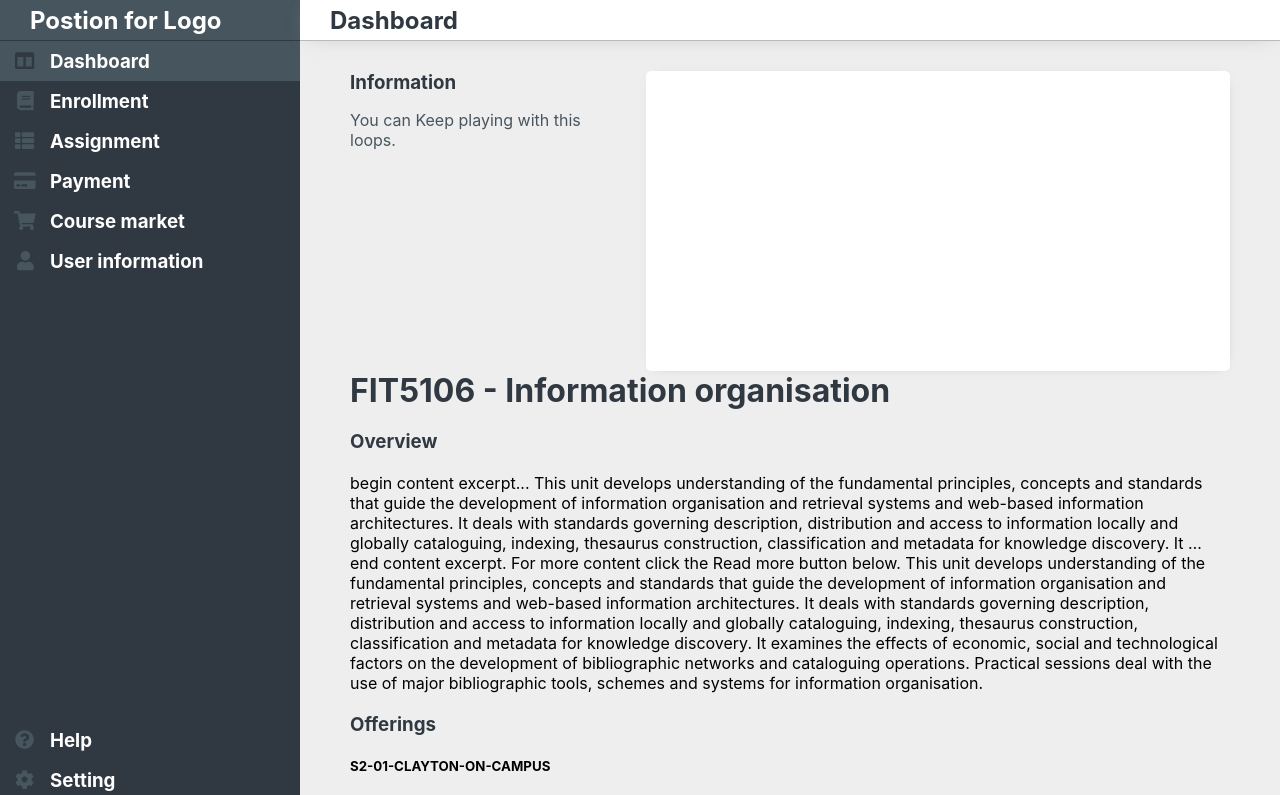
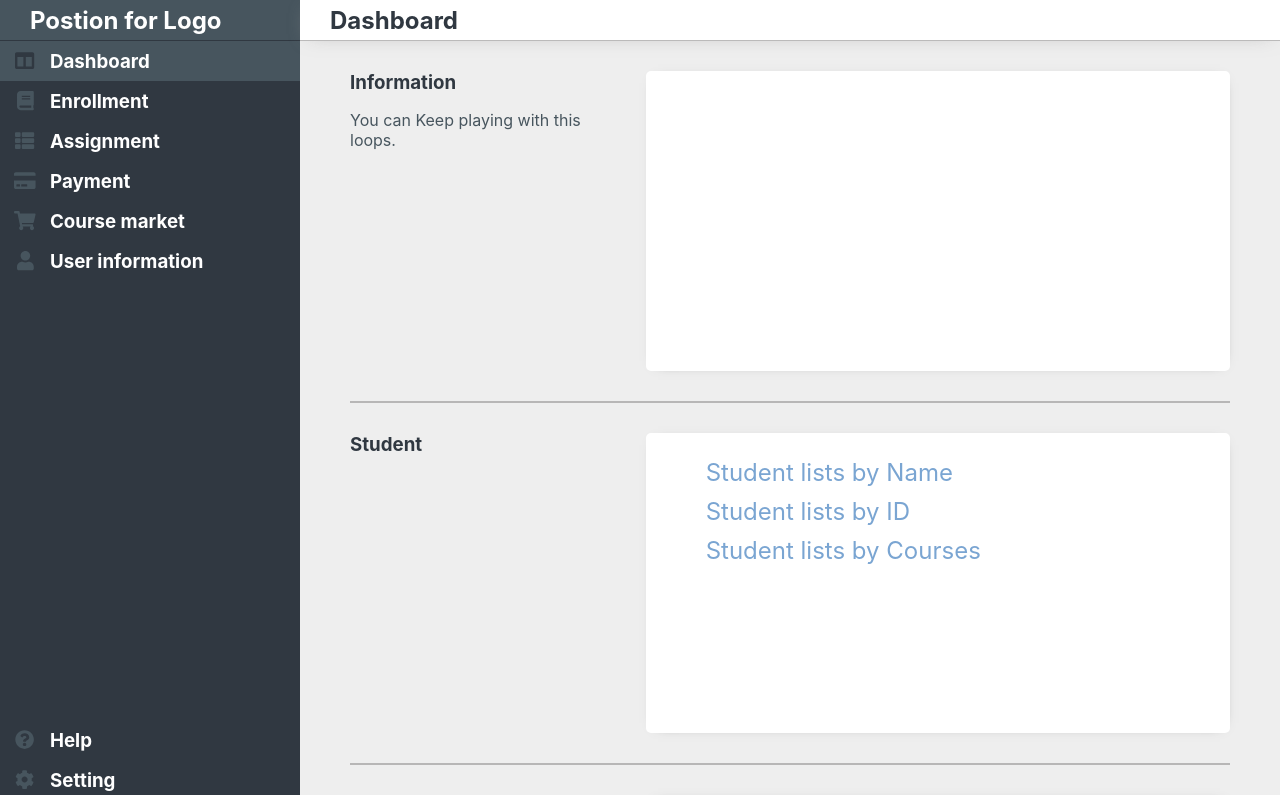
Before and after one commit to rmr101/campus-frontend, a React (Create React App) app: page / in a window 1280 px wide. Shown: the top 795 px of the page. Built offline with nearby package versions, Linux system fonts and the light colour scheme.

Commit message:
changes made

```diff
--- a/src/App.js
+++ b/src/App.js
@@ -3,7 +3,21 @@
 import Nav from './components/Nav';
 import Main from "./components/Main";
 
-const App= () => {
+class App extends React.Component {
+  constructor(props){
+    super(props);
+    this.state = {
+      current:"Dashboard",
+      role:"student",
+    }
+    this.handleClick = this.handleClick.bind(this);
+  }
+
+  handleClick(){
+
+  }
+
+  render(){
     return (
       <div className={styles.wrapper}>
         <div className={styles.nav}>
@@ -15,5 +29,6 @@
       </div>
     );
 }
+}
 
 export default App;
--- a/src/components/Main/components/Content/Content.jsx
+++ b/src/components/Main/components/Content/Content.jsx
@@ -9,7 +9,7 @@
     //暫時用這展示 CourseDetail，之後可以再整合進框架裡
     <div className={styles.wrapper}>
       <Context {...props} />
-      <CourseDetail {...props}/>
+      {/* <CourseDetail {...props}/> */}
     </div>
   );
 }
--- a/src/components/Nav/components/NavSideBar/NavSideBar.module.scss
+++ b/src/components/Nav/components/NavSideBar/NavSideBar.module.scss
@@ -18,8 +18,10 @@
   flex:1;
 }
 .canvas{
+
   display: none;
 }
 .canvasActive{
+  background-color: $light-dark-color;
   flex:1;
 }
--- a/src/components/Nav/components/NavSideBar/components/Canvas/Canvas.module.scss
+++ b/src/components/Nav/components/NavSideBar/components/Canvas/Canvas.module.scss
@@ -4,10 +4,9 @@
   display: flex;
   flex-direction: column;
   flex:1;
-  height: 100%;
   padding-left: 20px;
   padding-top: 10px;
-  background-color: $light-dark-color;
+
 }
 .links{
   font-size: 1.2em;
--- a/src/index.css
+++ b/src/index.css
@@ -6,6 +6,7 @@
     sans-serif;
   -webkit-font-smoothing: antialiased;
   -moz-osx-font-smoothing: grayscale;
+  user-select: none;
 }
 
 
```
Lines whose indentation alone changed are shown as unchanged.
